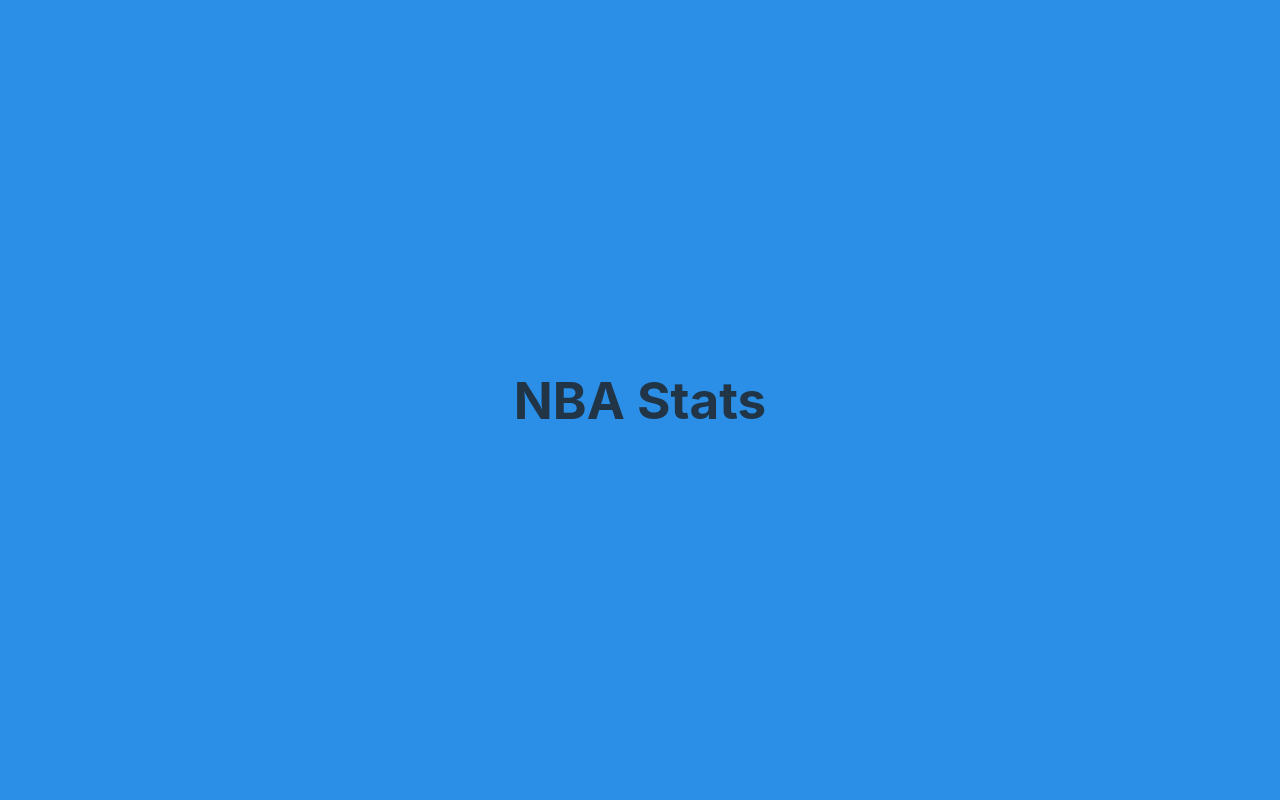
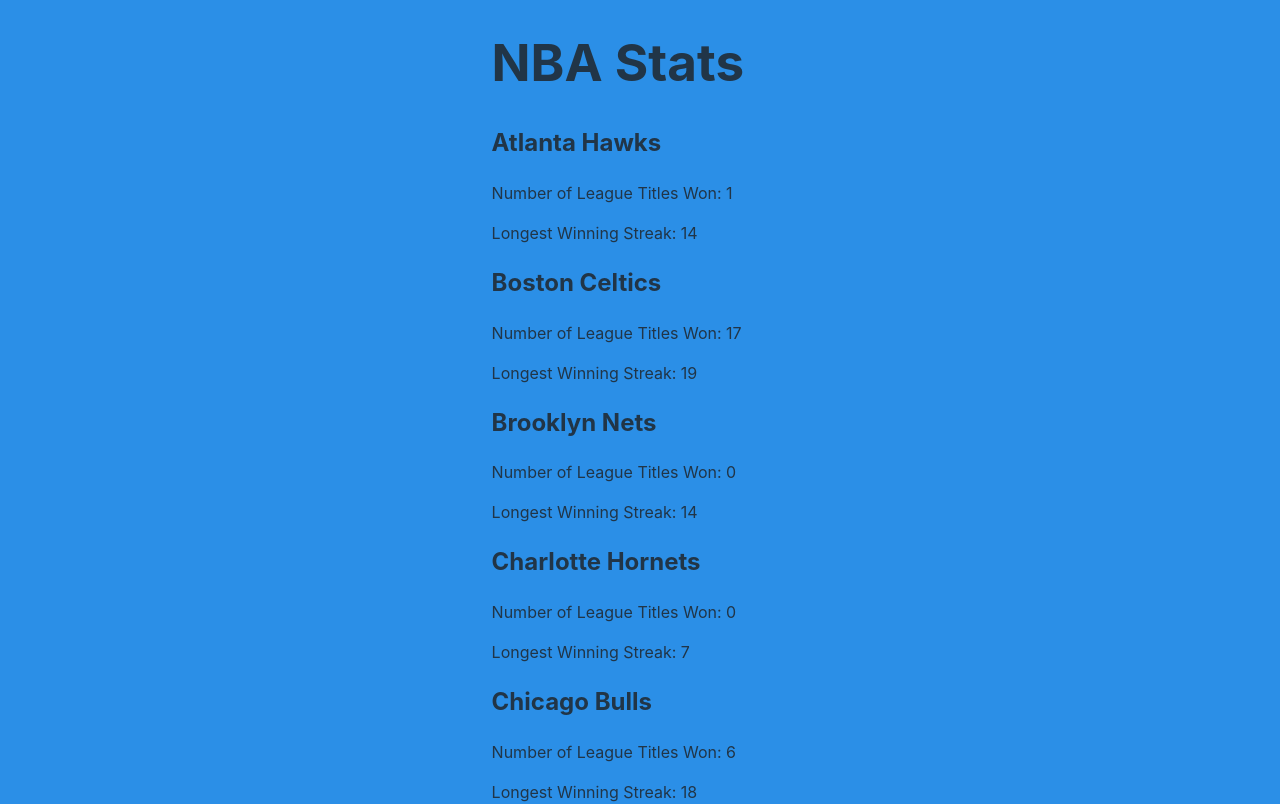
Before and after one commit to kalviumcommunity/S49_nba_teams, a React (Vite) app in the folder nba-teams/: page / in a window 1280 px wide. Shown: the top 804 px of the page. Built offline with nearby package versions, Linux system fonts and the light colour scheme.

Commit message:
routes fix

```diff
--- a/nba-teams/src/App.jsx
+++ b/nba-teams/src/App.jsx
@@ -1,12 +1,21 @@
 import React from 'react';
 import './App.css';
+import TeamStatsComponent from './TeamStats';
+import data from './NBA_stats.json'; // Importing the JSON data
 
 function App() {
   return (
-    <div className="header">
-      <header>
-        <h1>NBA Stats</h1>
-      </header>
+    <div className="app">
+      <div className="header">
+        <header>
+          <h1>NBA Stats</h1>
+        </header>
+      </div>
+      <div className="teams-container">
+        {data.map((team, index) => (
+          <TeamStatsComponent key={index} team={team} />
+        ))}
+      </div>
     </div>
   );
 }
--- /dev/null
+++ b/nba-teams/src/NBA_stats.json
@@ -0,0 +1,152 @@
+[
+ {
+  "NBA Team": "Atlanta Hawks",
+  "Number of League Titles Won": 1,
+  "Longest Winning Streak": 14
+ },
+ {
+  "NBA Team": "Boston Celtics",
+  "Number of League Titles Won": 17,
+  "Longest Winning Streak": 19
+ },
+ {
+  "NBA Team": "Brooklyn Nets",
+  "Number of League Titles Won": 0,
+  "Longest Winning Streak": 14
+ },
+ {
+  "NBA Team": "Charlotte Hornets",
+  "Number of League Titles Won": 0,
+  "Longest Winning Streak": 7
+ },
+ {
+  "NBA Team": "Chicago Bulls",
+  "Number of League Titles Won": 6,
+  "Longest Winning Streak": 18
+ },
+ {
+  "NBA Team": "Cleveland Cavaliers",
+  "Number of League Titles Won": 1,
+  "Longest Winning Streak": 13
+ },
+ {
+  "NBA Team": "Dallas Mavericks",
+  "Number of League Titles Won": 1,
+  "Longest Winning Streak": 17
+ },
+ {
+  "NBA Team": "Denver Nuggets",
+  "Number of League Titles Won": 0,
+  "Longest Winning Streak": 15
+ },
+ {
+  "NBA Team": "Detroit Pistons",
+  "Number of League Titles Won": 3,
+  "Longest Winning Streak": 11
+ },
+ {
+  "NBA Team": "Golden State Warriors",
+  "Number of League Titles Won": 6,
+  "Longest Winning Streak": 28
+ },
+ {
+  "NBA Team": "Houston Rockets",
+  "Number of League Titles Won": 2,
+  "Longest Winning Streak": 22
+ },
+ {
+  "NBA Team": "Indiana Pacers",
+  "Number of League Titles Won": 0,
+  "Longest Winning Streak": 7
+ },
+ {
+  "NBA Team": "Los Angeles Clippers",
+  "Number of League Titles Won": 0,
+  "Longest Winning Streak": 17
+ },
+ {
+  "NBA Team": "Los Angeles Lakers",
+  "Number of League Titles Won": 17,
+  "Longest Winning Streak": 33
+ },
+ {
+  "NBA Team": "Memphis Grizzlies",
+  "Number of League Titles Won": 0,
+  "Longest Winning Streak": 7
+ },
+ {
+  "NBA Team": "Miami Heat",
+  "Number of League Titles Won": 3,
+  "Longest Winning Streak": 27
+ },
+ {
+  "NBA Team": "Milwaukee Bucks",
+  "Number of League Titles Won": 2,
+  "Longest Winning Streak": 20
+ },
+ {
+  "NBA Team": "Minnesota Timberwolves",
+  "Number of League Titles Won": 0,
+  "Longest Winning Streak": 10
+ },
+ {
+  "NBA Team": "New Orleans Pelicans",
+  "Number of League Titles Won": 0,
+  "Longest Winning Streak": 10
+ },
+ {
+  "NBA Team": "New York Knicks",
+  "Number of League Titles Won": 2,
+  "Longest Winning Streak": 18
+ },
+ {
+  "NBA Team": "Oklahoma City Thunder",
+  "Number of League Titles Won": 1,
+  "Longest Winning Streak": 12
+ },
+ {
+  "NBA Team": "Orlando Magic",
+  "Number of League Titles Won": 0,
+  "Longest Winning Streak": 11
+ },
+ {
+  "NBA Team": "Philadelphia 76ers",
+  "Number of League Titles Won": 3,
+  "Longest Winning Streak": 20
+ },
+ {
+  "NBA Team": "Phoenix Suns",
+  "Number of League Titles Won": 0,
+  "Longest Winning Streak": 17
+ },
+ {
+  "NBA Team": "Portland Trail Blazers",
+  "Number of League Titles Won": 1,
+  "Longest Winning Streak": 16
+ },
+ {
+  "NBA Team": "Sacramento Kings",
+  "Number of League Titles Won": 1,
+  "Longest Winning Streak": 15
+ },
+ {
+  "NBA Team": "San Antonio Spurs",
+  "Number of League Titles Won": 5,
+  "Longest Winning Streak": 20
+ },
+ {
+  "NBA Team": "Toronto Raptors",
+  "Number of League Titles Won": 1,
+  "Longest Winning Streak": 15
+ },
+ {
+  "NBA Team": "Utah Jazz",
+  "Number of League Titles Won": 0,
+  "Longest Winning Streak": 15
+ },
+ {
+  "NBA Team": "Washington Wizards",
+  "Number of League Titles Won": 1,
+  "Longest Winning Streak": 10
+ }
+]
--- /dev/null
+++ b/nba-teams/src/TeamStats.jsx
@@ -0,0 +1,13 @@
+import React from 'react';
+
+const TeamStatsComponent = ({ team }) => {
+    return (
+        <div className="team">
+            <h2>{team["NBA Team"]}</h2>
+            <p>Number of League Titles Won: {team["Number of League Titles Won"]}</p>
+            <p>Longest Winning Streak: {team["Longest Winning Streak"]}</p>
+        </div>
+    );
+};
+
+export default TeamStatsComponent;
```
Also changed, not shown: 1 other file (tests, documents, lock files or other folders).
